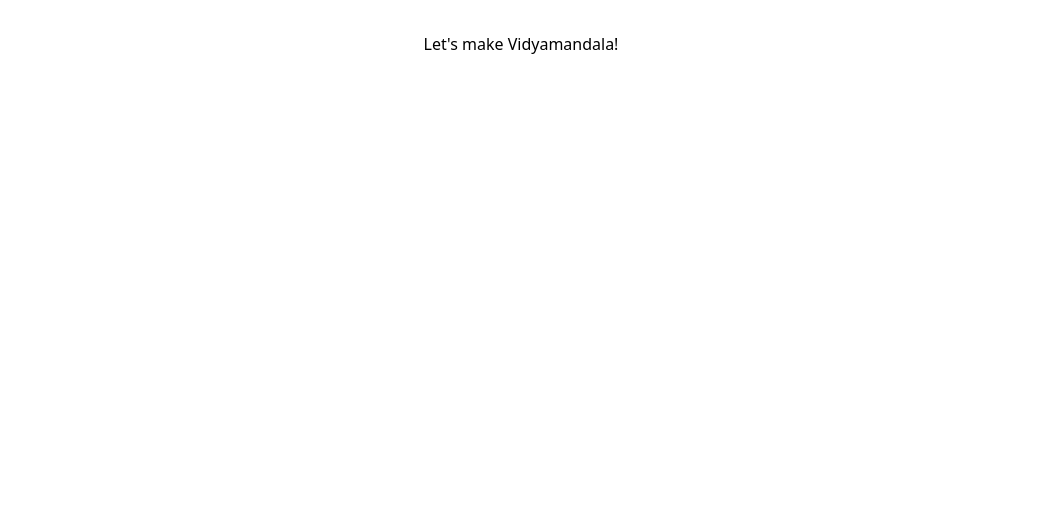
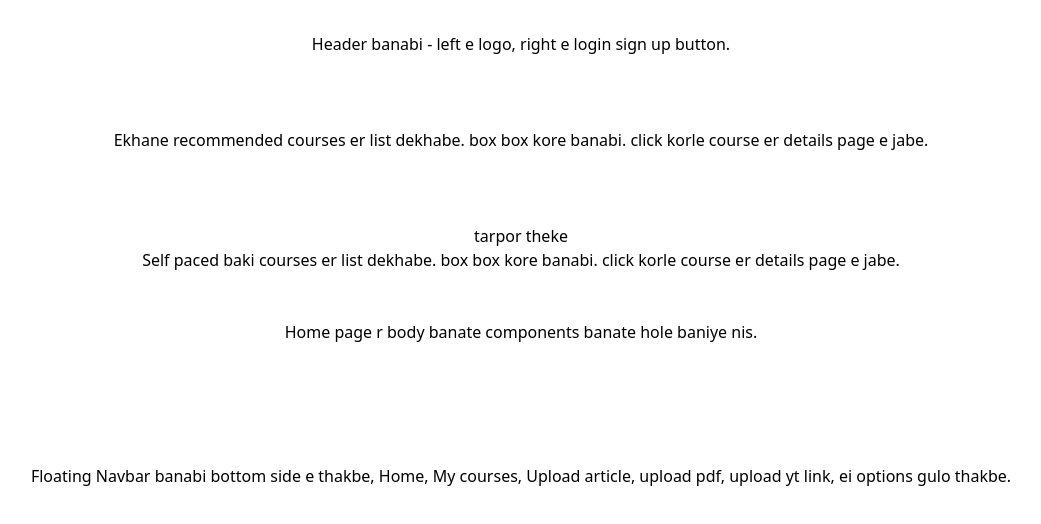
Before and after one commit to 00Pratik-Biswas00/VidyaMandala, a React (Vite) app in the folder client/: page / in a window 1280 px wide. Shown: the top 524 px of the page, without its empty margins (119-1160 px from the left). Built offline with nearby package versions, Linux system fonts and the light colour scheme.

Commit message:
files are updated

```diff
--- a/client/package.json
+++ b/client/package.json
@@ -11,7 +11,8 @@
   },
   "dependencies": {
     "react": "^19.0.0",
-    "react-dom": "^19.0.0"
+    "react-dom": "^19.0.0",
+    "react-router-dom": "^7.5.2"
   },
   "devDependencies": {
     "@eslint/js": "^9.22.0",
--- a/client/src/App.jsx
+++ b/client/src/App.jsx
@@ -1,16 +1,24 @@
 // import { useState } from 'react'
-
+import { BrowserRouter, Routes, Route } from "react-router-dom";
 import './App.css'
-
+import Home from './pages/Home'
+import PdfSummary from "./pages/PdfSummary";
+import YtNotesGeneration from "./pages/YtNotesGeneration";
+import ArticleSummary from "./pages/ArticleSummary";
+import SingleCourse from "./pages/SingleCourse";
 function App() {
-
   return (
-    <section>
-      <h1 className="text-3xl font-bold ">
-      Let's make Vidyamandala!
-    </h1>
-    </section>
-  )
+    <BrowserRouter>
+      <Routes>
+        <Route path="/" element={<Home />} />
+        <Route path="/pdf-summary-qNa" element={<PdfSummary/>}/>
+        <Route path="/single-course" element={<SingleCourse/>}/>
+        <Route path="/yt-notes-generation" element={<YtNotesGeneration/>}/>
+        <Route path="/article-qNa" element={<ArticleSummary/>}/>
+      </Routes>
+    </BrowserRouter>
+  );
 }
 
+
 export default App
--- /dev/null
+++ b/client/src/components/Header.jsx
@@ -0,0 +1,22 @@
+import React from 'react';
+
+const Header = () => {
+    return (
+        <header className='flex items-center justify-center gap-5'>
+            {/* <div >
+                <h1 > Vidyamala</h1>
+            </div>
+            <div>
+                <button >Login</button>
+                <button >Sign Up</button>
+            </div> */}
+
+            Header banabi - left e logo, right e login sign up button.
+
+        </header>
+    );
+};
+
+
+
+export default Header;
--- /dev/null
+++ b/client/src/components/Navbar.jsx
@@ -0,0 +1,22 @@
+import React from 'react';
+
+const Navbar = () => {
+    return (
+        <div className='flex items-center justify-center gap-5'>
+            {/* <div >
+                <h1 > Vidyamala</h1>
+            </div>
+            <div>
+                <button >Login</button>
+                <button >Sign Up</button>
+            </div> */}
+
+            Floating Navbar banabi bottom side e thakbe, Home, My courses, Upload article, upload pdf, upload yt link, ei options gulo thakbe.
+
+        </div>
+    );
+};
+
+
+
+export default Navbar;
--- /dev/null
+++ b/client/src/pages/ArticleSummary.jsx
@@ -0,0 +1,13 @@
+import React from "react";
+
+const ArticleSummary = () => {
+    return (
+    <section className="flex flex-col items-center justify-center h-screen bg-gray-100">
+        <h1 className="text-2xl font-bold mb-4">ArticleSummary page</h1>
+        <p className="text-lg">Ekta input field dibi jekhane article link ta deoa hobe. </p>
+        <p>output generate kora hole seta design kore dibi</p>
+        </section>
+    );
+};
+
+export default ArticleSummary;
--- /dev/null
+++ b/client/src/pages/Home.jsx
@@ -0,0 +1,30 @@
+import React from 'react';
+import Header from '../components/Header';
+import Navbar from '../components/Navbar';
+
+const Home = () => {
+    return (
+        <div>
+            <Header/>
+            <h1>
+            <br /><br /><br />
+                Ekhane recommended courses er list dekhabe. box box kore banabi. click korle course er details page e jabe.
+
+                <br /><br /><br /><br />
+                tarpor theke
+                <br />
+
+                Self paced baki courses er list dekhabe. box box kore banabi. click korle course er details page e jabe.
+
+                <br /><br /><br />
+                Home page r body banate components banate hole baniye nis.
+
+                <br /><br /><br />
+                <br /><br /><br />
+            </h1>
+            <Navbar/>
+        </div>
+    );
+};
+
+export default Home;
--- /dev/null
+++ b/client/src/pages/PdfSummary.jsx
@@ -0,0 +1,13 @@
+import React from "react";
+
+const PdfSummary = () => {
+    return (
+        <section className="flex flex-col items-center justify-center h-screen bg-gray-100">
+          <h1 className="text-2xl font-bold mb-4">PDF Summary</h1>
+          <p className="text-lg">Ekta input field dibi jekhane yt link ta deoa hobe.</p>
+          <p>output generate kora hole seta design kore dibi</p>
+        </section>
+      );
+};
+
+export default PdfSummary;
--- /dev/null
+++ b/client/src/pages/SingleCourse.jsx
@@ -0,0 +1,14 @@
+
+import React from "react";
+
+const SingleCourse = () => {
+    return (
+    <section className="flex flex-col items-center justify-center h-screen bg-gray-100">
+        <h1 className="text-2xl font-bold mb-4">SingleCourse page</h1>
+        <p className="text-lg">Try kor EPAM er je single course er page ta ache otai design korar </p>
+
+        </section>
+    );
+};
+
+export default SingleCourse;
--- /dev/null
+++ b/client/src/pages/YtNotesGeneration.jsx
@@ -0,0 +1,13 @@
+import React from "react";
+
+const YtNotesGeneration = () => {
+    return (
+    <section className="flex flex-col items-center justify-center h-screen bg-gray-100">
+        <h1 className="text-2xl font-bold mb-4">YtNotesGeneration page</h1>
+        <p className="text-lg">Ekta input field dibi jekhane yt link ta deoa hobe. </p>
+        <p>output generate kora hole seta design kore dibi</p>
+        </section>
+    );
+};
+
+export default YtNotesGeneration;
```
Also changed, not shown: 1 other file (tests, documents, lock files or other folders).
